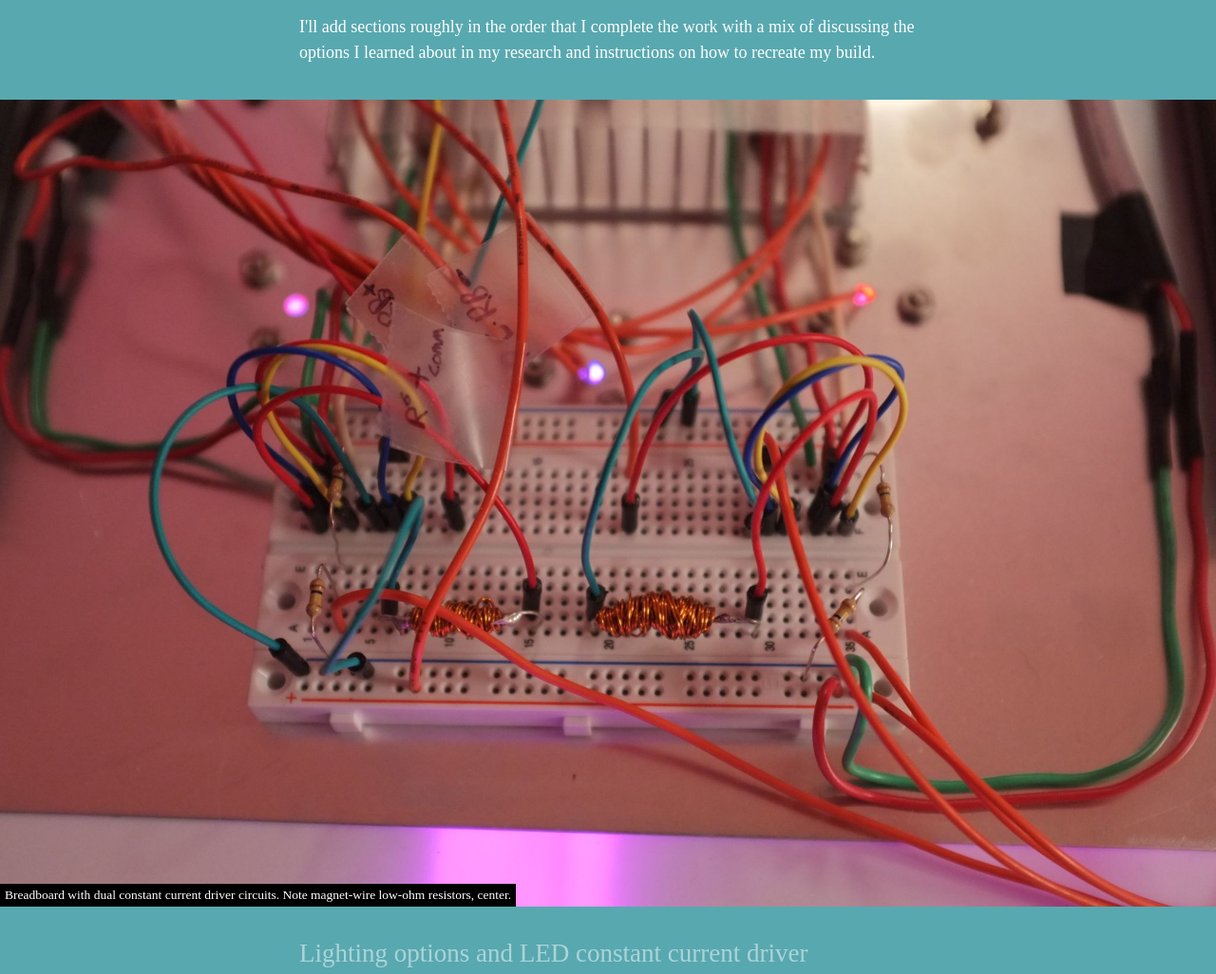
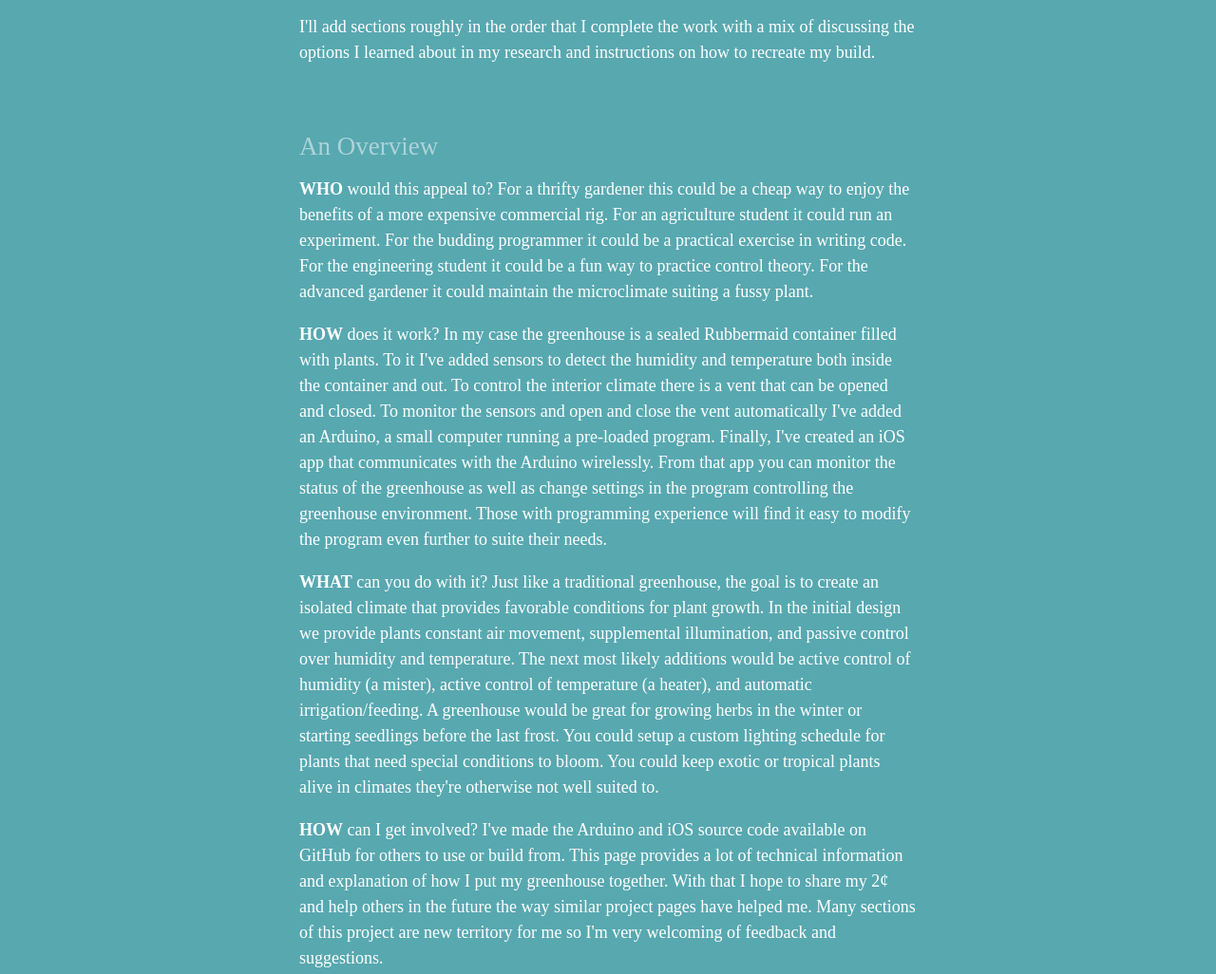
Before and after one commit to cconway/Arduino-Greenhouse, a plain HTML site: page index.html in a window 1280 px wide. Shown: the part 1217-2243 px from the top of the page at 95% size. Drawn offline with Linux system fonts and the light colour scheme.

Commit message:
Added overview section

```diff
--- a/index.html
+++ b/index.html
@@ -63,6 +63,24 @@
 					<p>The goal of this project is to put together a working greenhouse and in the process to build up my electrical engineering skills. The rapidly growing market for mobile apps is just a few years old but I believe that as it matures one of the main segments will be apps that can integrate with the&nbsp;<em>physical</em> things around us.</p>
 					<p>I have chosen to start with a small, indoor greenhouse with integrated lighting. I will use a sealed container and various controls to manipulate the growing environment. &nbsp;The first two controls I will implement are the LED lighting system and ventilation control.</p>
 					<p>I'll add sections roughly in the order that I complete the work with a mix of discussing the options I learned about in my research and instructions on how to recreate my build.</p>
+
+				</div>
+
+				</section>
+
+				<section>
+
+					<div class="sleeve">
+
+					<h2>An Overview</h2>
+
+						<p><em>Who</em> would this appeal to? For a thrifty gardener this could be a cheap way to enjoy the benefits of a more expensive commercial rig. For an agriculture student it could run an experiment. For the budding programmer it could be a practical exercise in writing code. For the engineering student it could be a fun way to practice control theory. For the advanced gardener it could maintain the microclimate suiting a fussy plant.</p>
+
+						<p><em>How</em> does it work? In my case the greenhouse is a sealed Rubbermaid container filled with plants. To it I've added sensors to detect the humidity and temperature both inside the container and out. To control the interior climate there is a vent that can be opened and closed. To monitor the sensors and open and close the vent automatically I've added an Arduino, a small computer running a pre-loaded program. Finally, I've created an iOS app that communicates with the Arduino wirelessly. From that app you can monitor the status of the greenhouse as well as change settings in the program controlling the greenhouse environment. Those with programming experience will find it easy to modify the program even further to suite their needs.</p>
+
+						<p><em>What</em> can you do with it? Just like a traditional greenhouse, the goal is to create an isolated climate that provides favorable conditions for plant growth. In the initial design we provide plants constant air movement, supplemental illumination, and passive control over humidity and temperature. The next most likely additions would be active control of humidity (a mister), active control of temperature (a heater), and automatic irrigation/feeding. A greenhouse would be great for growing herbs in the winter or starting seedlings before the last frost. You could setup a custom lighting schedule for plants that need special conditions to bloom. You could keep exotic or tropical plants alive in climates they're otherwise not well suited to.</p>
+
+						<p><em>How</em> can I get involved? I've made the Arduino and iOS source code available on GitHub for others to use or build from. This page provides a lot of technical information and explanation of how I put my greenhouse together. With that I hope to share my 2¢ and help others in the future the way similar project pages have helped me. Many sections of this project are new territory for me so I'm very welcoming of feedback and suggestions.</p>
 
 				</div>
 
--- a/stylesheets/custom.css
+++ b/stylesheets/custom.css
@@ -125,3 +125,9 @@ section figure > figcaption {
 	line-height: 1em;
 	font-size: 0.75em;
 }
+
+em {
+	font: 1em AvenirNext-DemiBold;
+	font-weight: bold;
+	text-transform: uppercase;
+}
```
